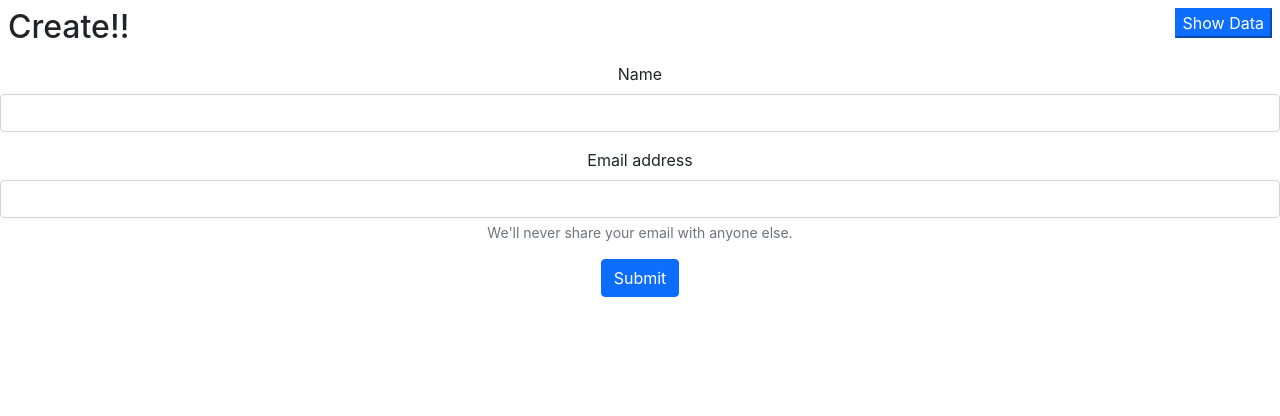
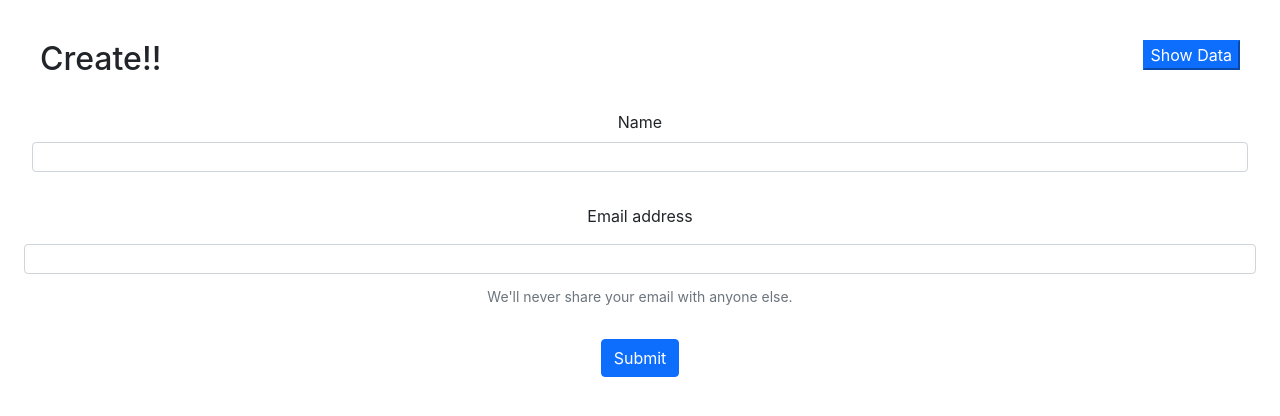
Before and after one commit to Shubbu03/crud-basics, a React (Create React App) app: page / in a window 1280 px wide. Shown: the top 416 px of the page. Built offline with nearby package versions, Linux system fonts and the light colour scheme.

Commit message:
added validation in create and update field

```diff
--- /dev/null
+++ b/src/Components/Create.css
@@ -0,0 +1,15 @@
+*{
+    text-align: center;
+}
+div{
+    padding:8px
+}
+input{
+    height:30px;
+    width: 30%;
+
+}
+.label-war{
+    color:red;
+
+}
--- a/src/Components/Create.js
+++ b/src/Components/Create.js
@@ -1,17 +1,28 @@
 import React, { useState } from "react";
 import axios from "axios";
 import { Link, NavLink, useNavigate } from "react-router-dom";
-
+import "./Create.css";
 
 const Create = () => {
   const [name, setName] = useState("");
   const [email, setEmail] = useState("");
+  const [errorN, setErrorN] = useState(false);
+  const [errorEm, setErrorEm] = useState(false);
   const history = useNavigate();
 
   const header = { "Access-Control-Allow-Origin": "*" };
 
   const handleSubmit = (e) => {
     e.preventDefault();
+    if (name.length == 0) {
+      setErrorN(true);
+    }
+
+    if (email.length == 0) {
+      setErrorEm(true);
+    }
+
+    if (errorN && errorEm) {
       axios
         .post("https://64c780cf0a25021fde92945e.mockapi.io/crud", {
           name: name,
@@ -22,7 +33,9 @@ const Create = () => {
         .then(() => {
           history("/read");
         });
+    }
   };
+
   return (
     <>
       <form>
@@ -45,9 +58,18 @@ const Create = () => {
               onChange={(e) => setName(e.target.value)}
             />
           </div>
+          {errorN ? (
+            <label className="label-war">First Name can't be empty!!</label>
+          ) : (
+            ""
+          )}
+
+          <div>
             <label for="exampleInputEmail1" class="form-label">
               Email address
             </label>
+          </div>
+
           <input
             type="email"
             class="form-control"
@@ -55,6 +77,13 @@ const Create = () => {
             aria-describedby="emailHelp"
             onChange={(e) => setEmail(e.target.value)}
           />
+
+          {errorEm ? (
+            <label className="label-war">Email can't be empty!!</label>
+          ) : (
+            ""
+          )}
+
           <div id="emailHelp" class="form-text">
             We'll never share your email with anyone else.
           </div>
@@ -63,6 +92,10 @@ const Create = () => {
         <button type="submit" class="btn btn-primary" onClick={handleSubmit}>
           Submit
         </button>
+
+        {/* <button type="submit" class="btn btn-primary">
+          Submit
+        </button> */}
       </form>
     </>
   );
--- a/src/Components/Update.js
+++ b/src/Components/Update.js
@@ -6,6 +6,8 @@ const Update = () => {
   const [id, setId] = useState(0);
   const [name, setName] = useState("");
   const [email, setEmail] = useState("");
+  const [errorName1, setErrorName1] = useState(false);
+  const [errorEmail1, setErrorEmail1] = useState(false);
   const navigate = useNavigate();
 
   useEffect(() => {
@@ -17,6 +19,15 @@ const Update = () => {
   function handleUpdate(e) {
     e.preventDefault();
 
+    if (name.length == 0) {
+      setErrorName1(true);
+    }
+
+    if (email.length == 0) {
+      setErrorEmail1(true);
+    }
+
+    if (errorName1 || errorEmail1) {
       axios
         .put(`https://64c780cf0a25021fde92945e.mockapi.io/crud/${id}`, {
           name: name,
@@ -26,6 +37,8 @@ const Update = () => {
           navigate("/read");
         });
     }
+  }
+
   return (
     <>
       <form>
@@ -35,6 +48,7 @@ const Update = () => {
             <label for="exampleInputPassword1" class="form-label">
               Name
             </label>
+
             <input
               type="text"
               class="form-control"
@@ -42,6 +56,12 @@ const Update = () => {
               value={name}
               onChange={(e) => setName(e.target.value)}
             />
+
+            {errorName1 ? (
+              <label className="label-war">First Name can't be empty!!</label>
+            ) : (
+              ""
+            )}
           </div>
           <label for="exampleInputEmail1" class="form-label">
             Email address
@@ -54,6 +74,13 @@ const Update = () => {
             value={email}
             onChange={(e) => setEmail(e.target.value)}
           />
+
+          {errorEmail1 ? (
+            <label className="label-war">Email can't be empty!!</label>
+          ) : (
+            ""
+          )}
+
           <div id="emailHelp" class="form-text">
             We'll never share your email with anyone else.
           </div>
@@ -62,6 +89,10 @@ const Update = () => {
         <button type="submit" class="btn btn-primary" onClick={handleUpdate}>
           Update
         </button>
+
+        {/* <button type="submit" class="btn btn-primary">
+          Update
+        </button> */}
       </form>
     </>
   );
```
Lines whose indentation alone changed are shown as unchanged.
